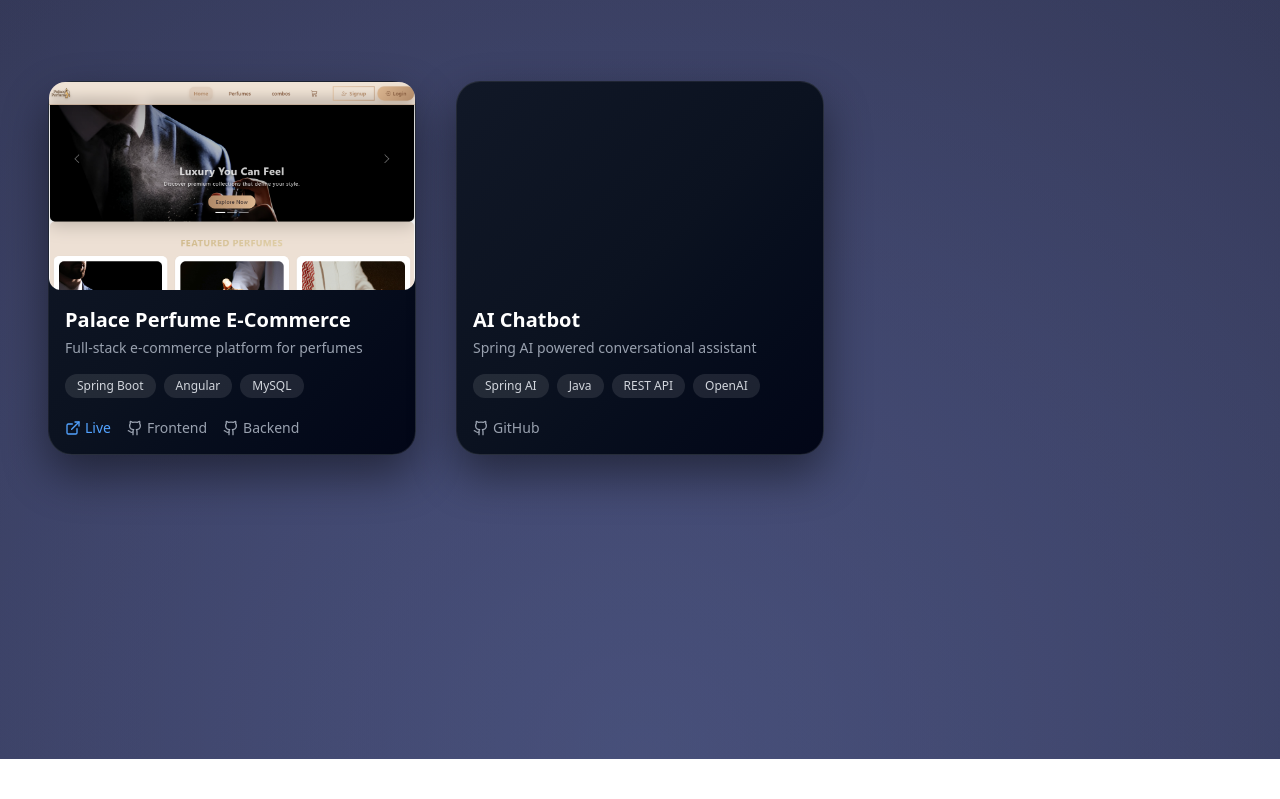
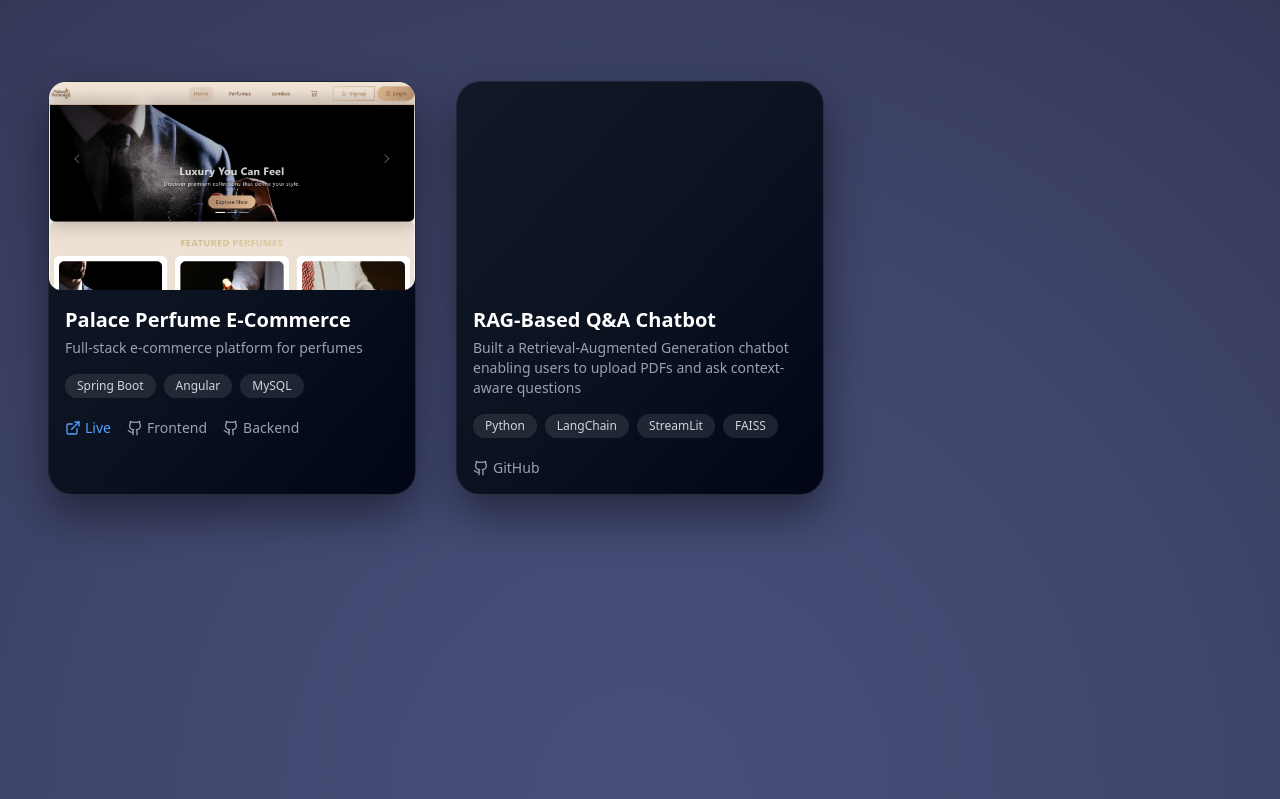
Before and after one commit to syedmohammedshadaab/portfolio, a React (Vite) app: page / in a window 1280 px wide. Shown: the part 2305-3104 px from the top of the page. Before the commit the page ends 3064 px from the top, so only its background shows below. Built offline with nearby package versions, Linux system fonts and the light colour scheme.

Commit message:
Added Desc and Tech in the project

```diff
--- a/src/pages/Projects.jsx
+++ b/src/pages/Projects.jsx
@@ -15,13 +15,13 @@ const projects = [
     tech: ["Spring Boot", "Angular", "MySQL"],
   },
   {
-    title: "AI Chatbot",
-    description: "Spring AI powered conversational assistant",
+    title: "RAG-Based Q&A Chatbot",
+    description: "Built a Retrieval-Augmented Generation chatbot enabling users to upload PDFs and ask context-aware questions",
     imageUrl: "",
     github: {
       repo: "https://github.com/syedmohammedshadaab/RAG_Question_Answering_bot",
     },
-    tech: ["Spring AI", "Java", "REST API", "OpenAI"],
+    tech: ["Python", "LangChain", "StreamLit", "FAISS"],
   },
 ];
 
```
